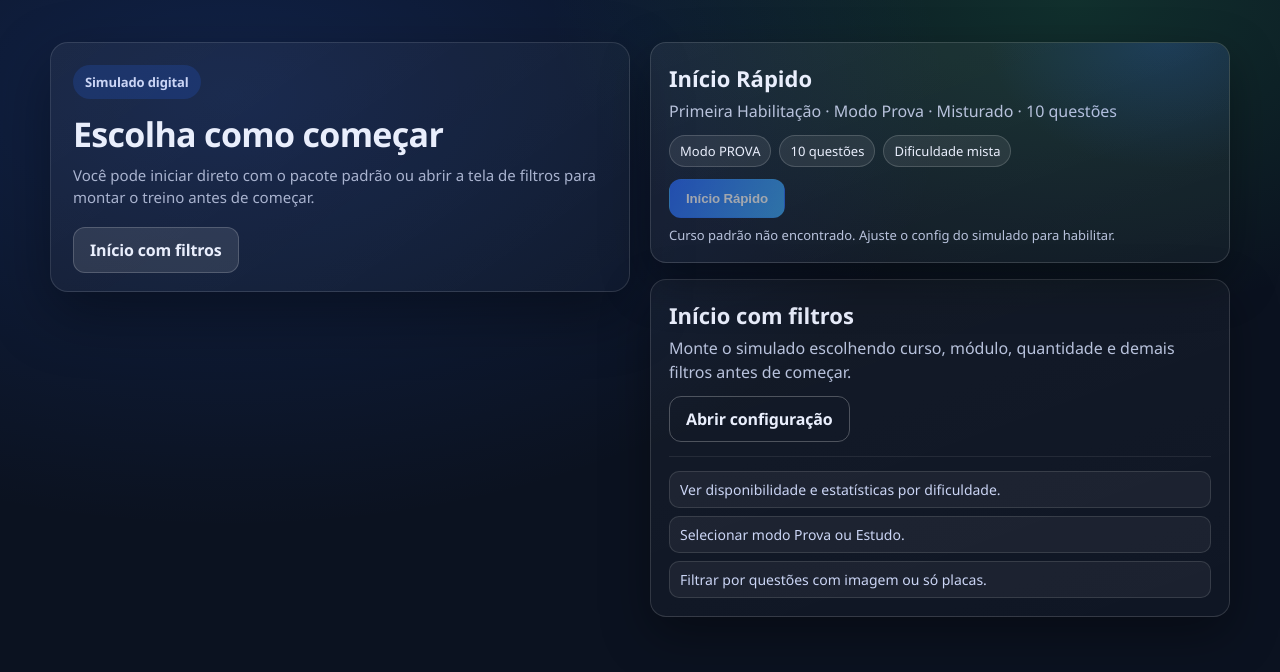
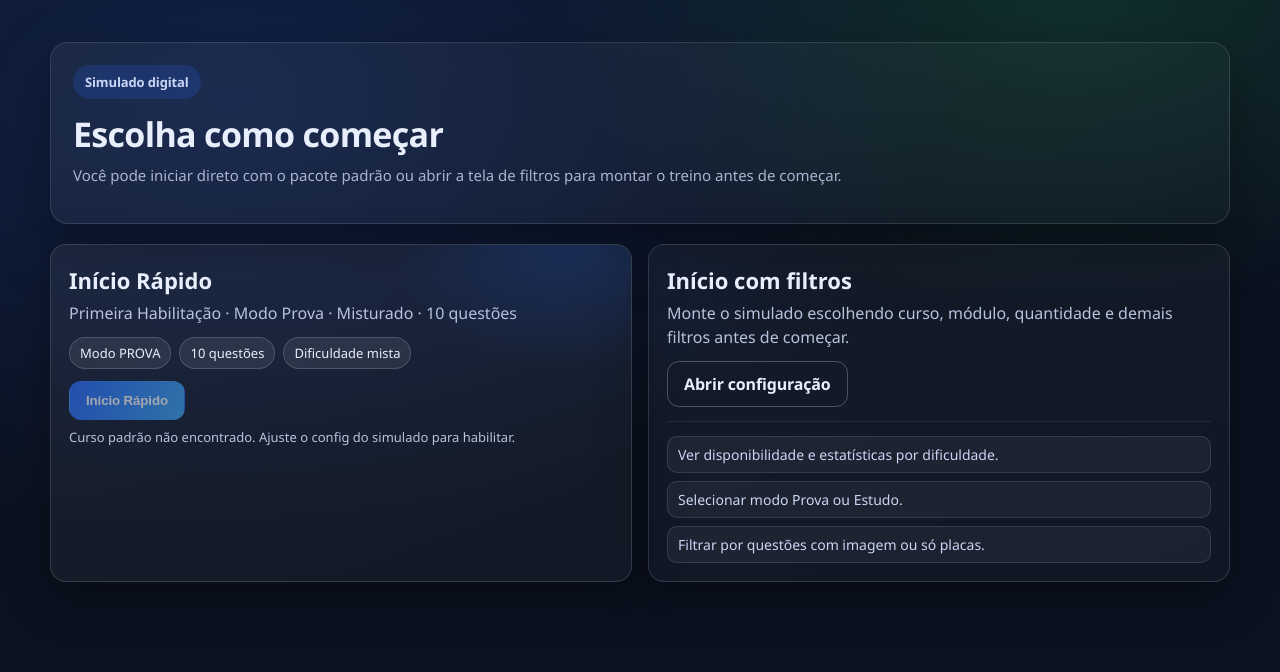
Before and after one commit to AlexBrazil/banco_provas_senatran, a Django app: page /simulado/ in a window 1280 px wide. Shown: the top 672 px of the page. Run offline with Django 5.2, Linux system fonts and the light colour scheme; data that the repository does not hold is empty; parts of the project's set-up code (start-up, migrations or seed data) failed here and were passed over; some libraries are stand-ins or nearby versions.

Commit message:
Add tela de inicio

```diff
--- a/banco_questoes/templates/simulado/inicio.html
+++ b/banco_questoes/templates/simulado/inicio.html
@@ -15,9 +15,6 @@
       <p class="inicio-subtitle">
         Você pode iniciar direto com o pacote padrão ou abrir a tela de filtros para montar o treino antes de começar.
       </p>
-      <div class="inicio-actions-inline">
-        <a href="{% url 'simulado:config' %}" class="inicio-btn inicio-btn--ghost">Início com filtros</a>
-      </div>
     </section>
 
     <section class="inicio-grid">
--- a/banco_questoes/urls_simulado.py
+++ b/banco_questoes/urls_simulado.py
@@ -10,7 +10,7 @@ urlpatterns = [
     path("questao/", views_simulado.simulado_questao, name="questao"),
     path("responder/", views_simulado.simulado_responder, name="responder"),
     path("resultado/", views_simulado.simulado_resultado, name="resultado"),
-    #endpoint AJAX
+    # endpoint AJAX
     path("api/modulos/", views_simulado.api_modulos_por_curso, name="api_modulos"),
     path("api/stats/", views_simulado.api_stats, name="api_stats"),
 ]
--- a/static/Simulado/inicio.css
+++ b/static/Simulado/inicio.css
@@ -12,10 +12,9 @@ body.inicio-body {
   max-width: 1180px;
   margin: 0 auto;
   padding: 42px 18px 56px;
-  display: grid;
+  display: flex;
+  flex-direction: column;
   gap: 20px;
-  grid-template-columns: repeat(auto-fit, minmax(320px, 1fr));
-  align-items: start;
 }
 
 .inicio-hero {
@@ -209,7 +208,6 @@ body.inicio-body {
 
 @media (max-width: 768px) {
   .inicio-layout {
-    grid-template-columns: 1fr;
     padding: 24px 12px 36px;
   }
 
```
